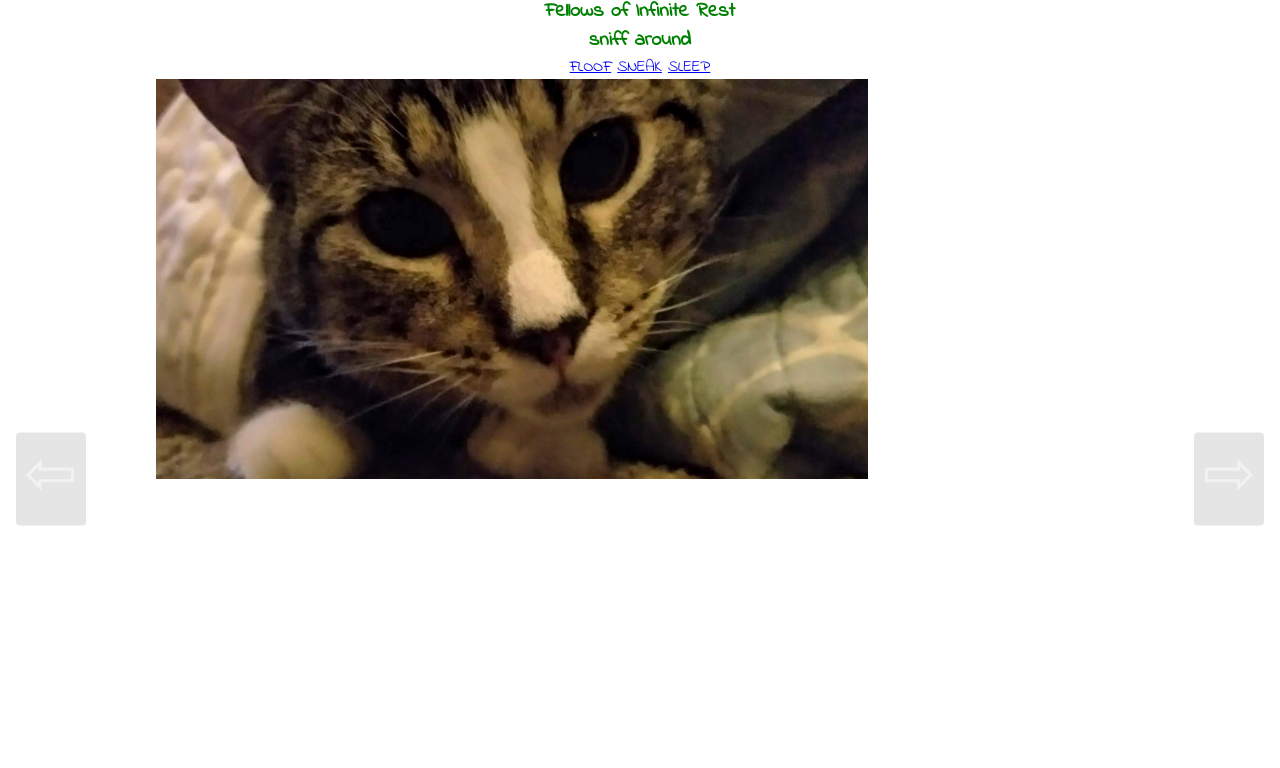
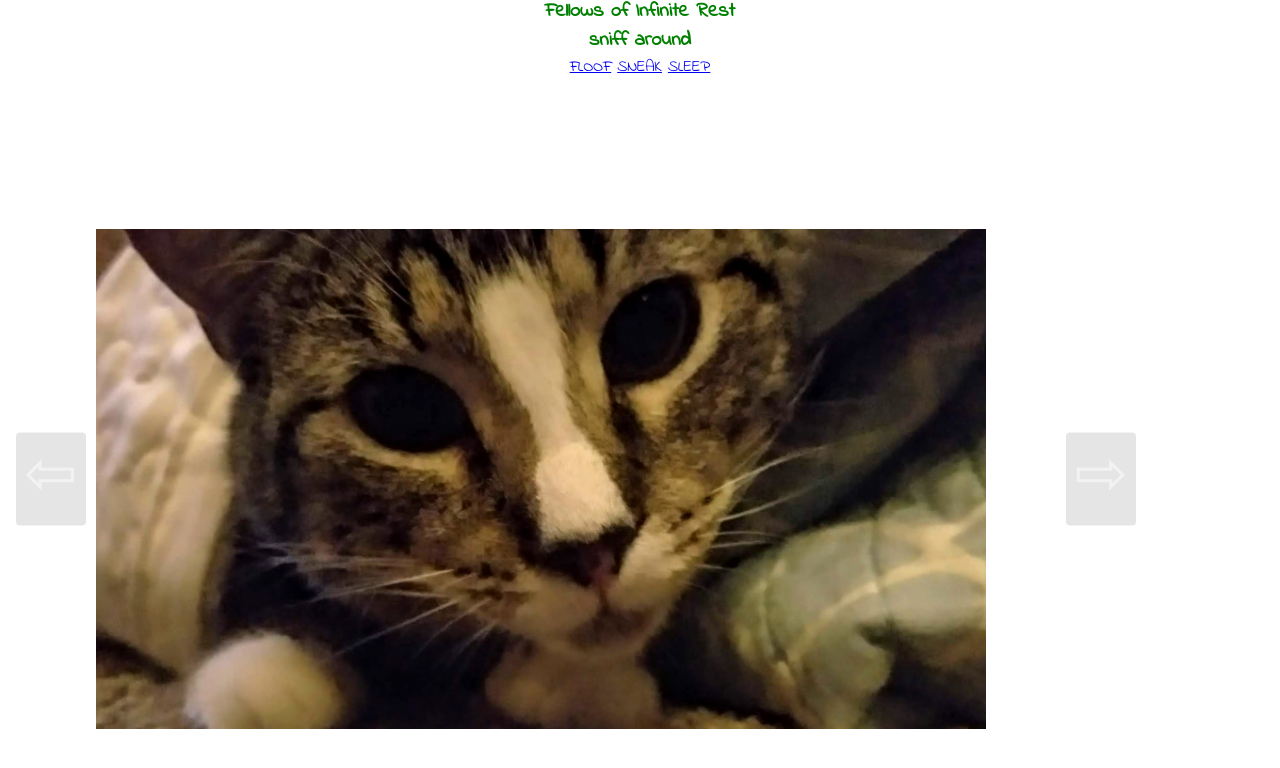
Before and after one commit to Jkuffler/FIR, a plain HTML site: page index.html in a window 1280 px wide. Shown: the part 120-888 px from the top of the page. Drawn offline with Linux system fonts and the light colour scheme.

Commit message:
aligned photos

```diff
--- a/style.css
+++ b/style.css
@@ -3,6 +3,7 @@
 
 *, *::before, *::after {
 	box-sizing: border-box;
+	margin: 0;
 }
 
 * {
@@ -11,10 +12,11 @@
 }
 
 .carousel {
-	width: 100vw;
+	width: 90vw;
 	height: 100vh;
 	position: relative;
 }
+
 
 .slide {
 	position: absolute;
@@ -31,12 +33,13 @@
 }
 
 .slide > img {
-	height: 50%;
+	height: 100%;
 	width: 100%;
 	max-width: 80%;
 	max-height: 100%;
 	object-fit: contain;
-	border:rgba(35, 165, 126, 0.662)
+	margin-left: 4rem;
+	padding-left: 2rem;
 }
 
 .carousel-button {
@@ -71,7 +74,7 @@
 	right: 1rem;
 }
 
-.carousel > ul {
+.carousel > ul, li {
 	margin: 0;
 	padding: 0;
 	list-style: none;
```
